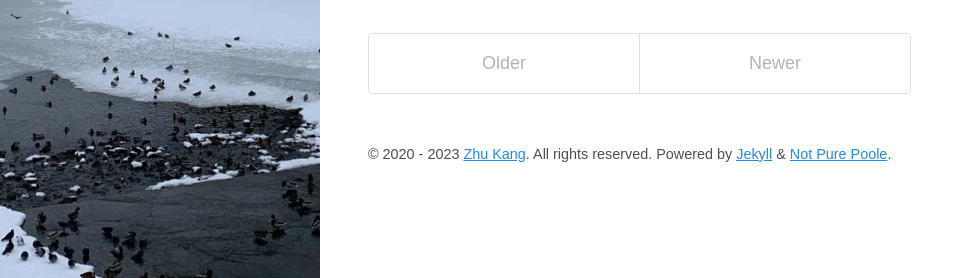
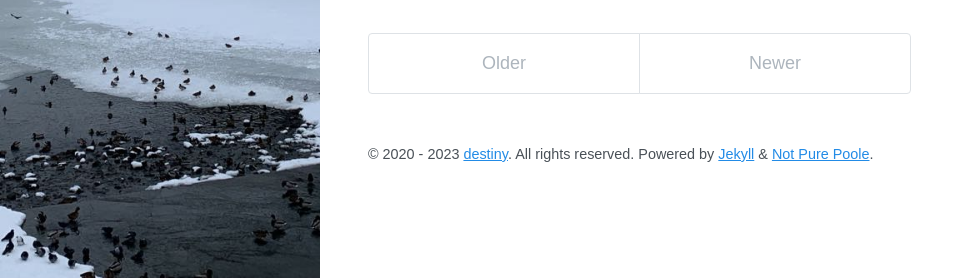
Before and after one commit to destiny23334/destiny23334.github.io, a Jekyll site: the page built from index.html, in a window 1280 px wide. Shown: the part 622-900 px from the top of the page, without its empty margins (0-975 px from the left). Built offline with Jekyll 4.4.1, drawn with Linux system fonts in a browser that asks for light colours; nearby versions of some CDN libraries; the list of posts is cut into pages by our own code.

Commit message:
修改个人信息

```diff
--- a/_config.yml
+++ b/_config.yml
@@ -28,12 +28,12 @@ exclude:
   - not-pure-poole.gemspec
 
 # Optimize Jekyl SEO Tag
-twitter:
-  username: vszhub
-  card: summary
+#twitter:
+#  username: vszhub
+#  card: summary
 logo: logo.png
 social:
-  name: Songzi Vong
+  name: destiny
   links:
     - https://github.com/destiny23334
 google_site_verification: xxxxx
@@ -53,6 +53,6 @@ sass:
 
 # Specify the author for blog posts
 author:
-  name: Zhu Kang
+  name: destiny
   url: https://github.com/destiny23334/
   email: zhukng@163.com
```
